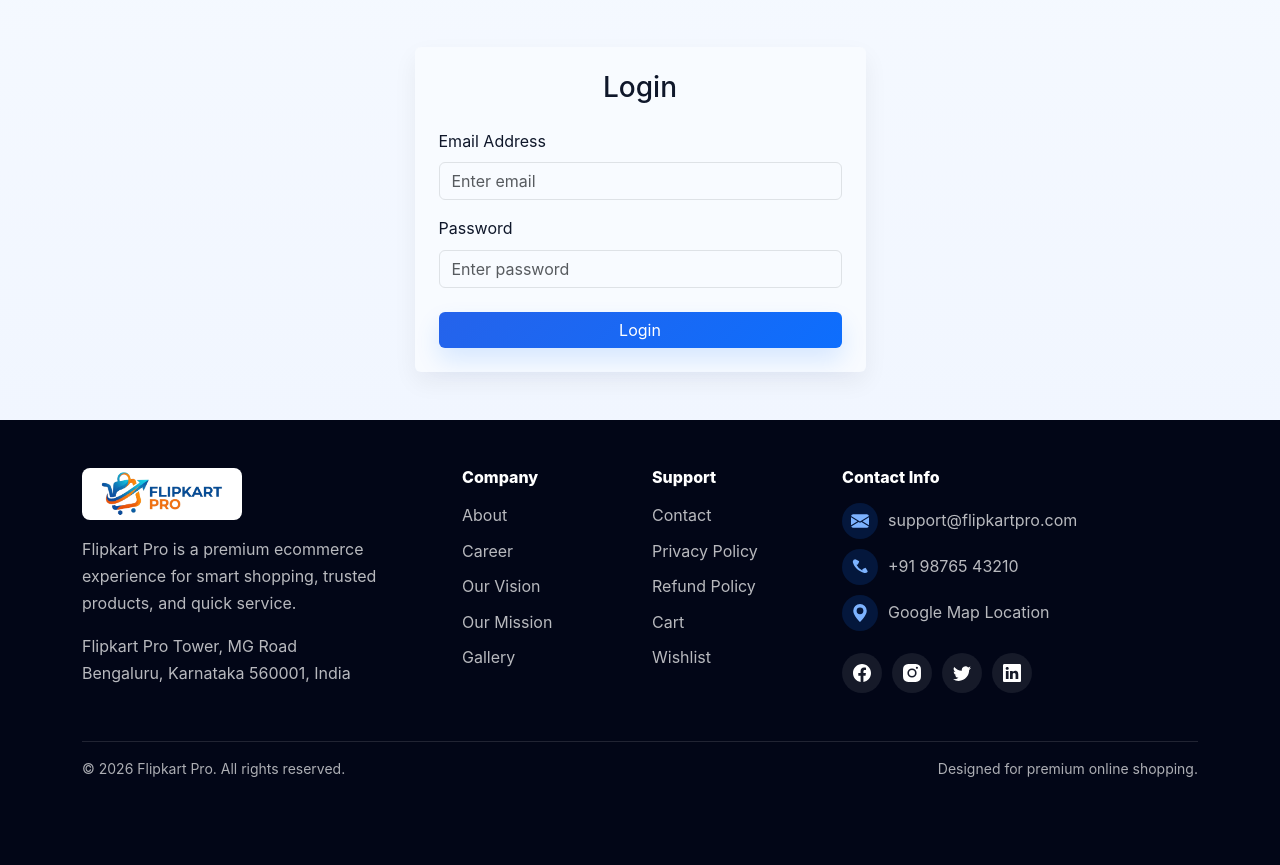
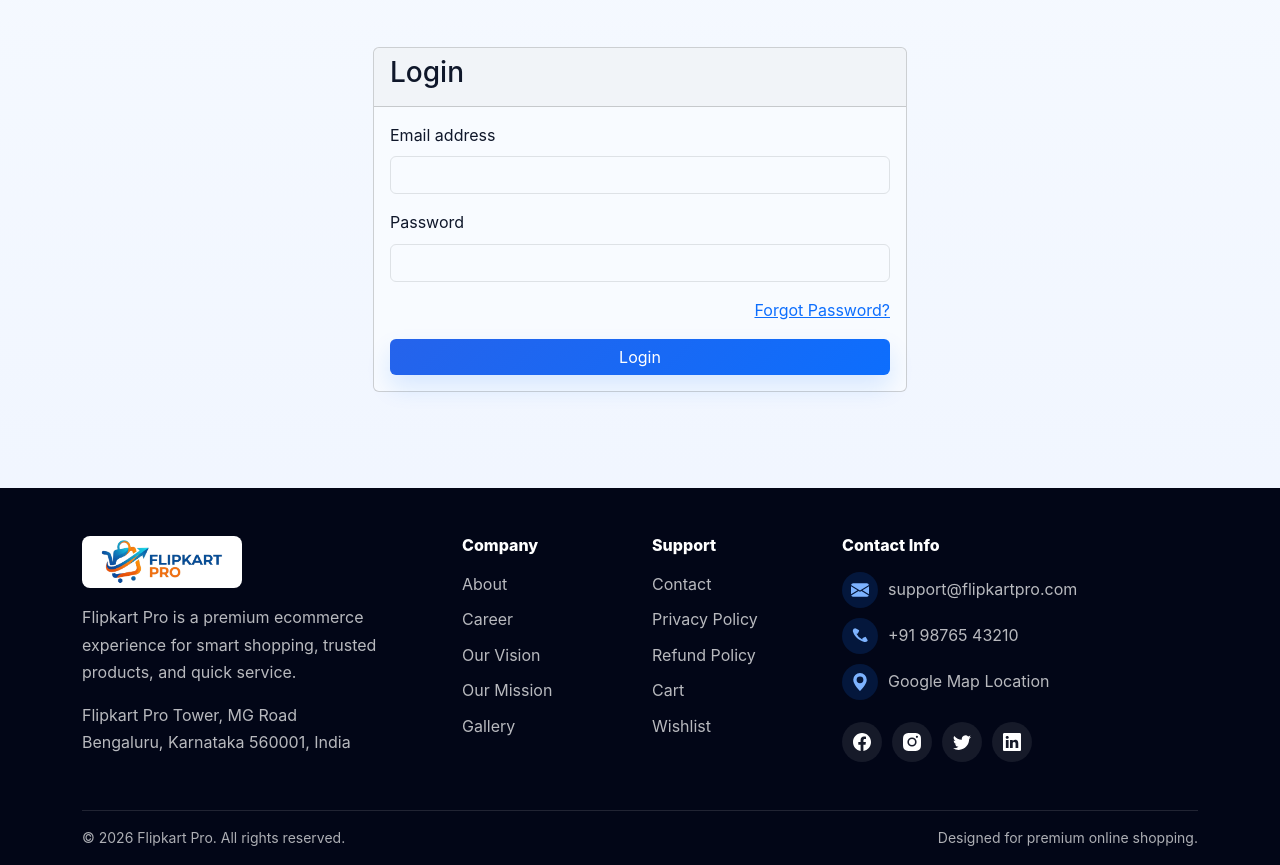
Before and after one commit to adityakumar-ara/FLIPKART-PRO-using-Django, a Django app: page /login/ in a window 1280 px wide. Shown: the part 457-1322 px from the top of the page. Before the commit the page ends 1234 px from the top, so only its background shows below. Run offline with Django 5.2, Linux system fonts and the light colour scheme; data comes from the database, SQL or seed files in the repository.

Commit message:
add more

```diff
--- a/e_commerce/templates/login.html
+++ b/e_commerce/templates/login.html
@@ -1,34 +1,34 @@
 {% extends 'base.html' %}
-
-{% block title %}Login | Flipkart Pro{% endblock %}
-
-{% block poster_title %}Login{% endblock %}
-{% block poster_subtitle %}Access your account to manage orders, profile, cart, and wishlist.{% endblock %}
+{% block title %}Login{% endblock %}
 
 {% block content %}
+<div class="container my-5">
     <div class="row justify-content-center">
-    <div class="col-12 col-md-8 col-lg-5">
-        <div class="card border-0 shadow-sm">
-            <div class="card-body p-4">
-                <h1 class="h3 mb-4 text-center">Login</h1>
-
+        <div class="col-md-6">
+            <div class="card">
+                <div class="card-header">
+                    <h3>Login</h3>
+                </div>
+                <div class="card-body">
+                    {% include 'messages.html' %}
                     <form method="post" action="{% url 'login' %}">
                         {% csrf_token %}
-
                         <div class="mb-3">
-                        <label for="email" class="form-label">Email Address</label>
-                        <input type="email" class="form-control" id="email" name="email" placeholder="Enter email" required>
+                            <label for="email" class="form-label">Email address</label>
+                            <input type="email" class="form-control" id="email" name="email" required>
                         </div>
-
-                    <div class="mb-4">
+                        <div class="mb-3">
                             <label for="password" class="form-label">Password</label>
-                        <input type="password" class="form-control" id="password" name="password" placeholder="Enter password" required>
+                            <input type="password" class="form-control" id="password" name="password" required>
                         </div>
-
+                        <div class="d-flex justify-content-end mb-3">
+                            <a href="{% url 'forgot_password' %}">Forgot Password?</a>
+                        </div>
                         <button type="submit" class="btn btn-primary w-100">Login</button>
                     </form>
                 </div>
             </div>
         </div>
     </div>
+</div>
 {% endblock %}
--- /dev/null
+++ b/e_commerce/templates/messages.html
@@ -0,0 +1,8 @@
+{% if messages %}
+    {% for message in messages %}
+        <div class="alert alert-{{ message.tags }} alert-dismissible fade show" role="alert">
+            {{ message }}
+            <button type="button" class="btn-close" data-bs-dismiss="alert" aria-label="Close"></button>
+        </div>
+    {% endfor %}
+{% endif %}
```
Also changed, not shown: e_commerce/templates/reset_password_with_otp.html (added, +36 -0 lines). Lines whose indentation alone changed are shown as unchanged.
